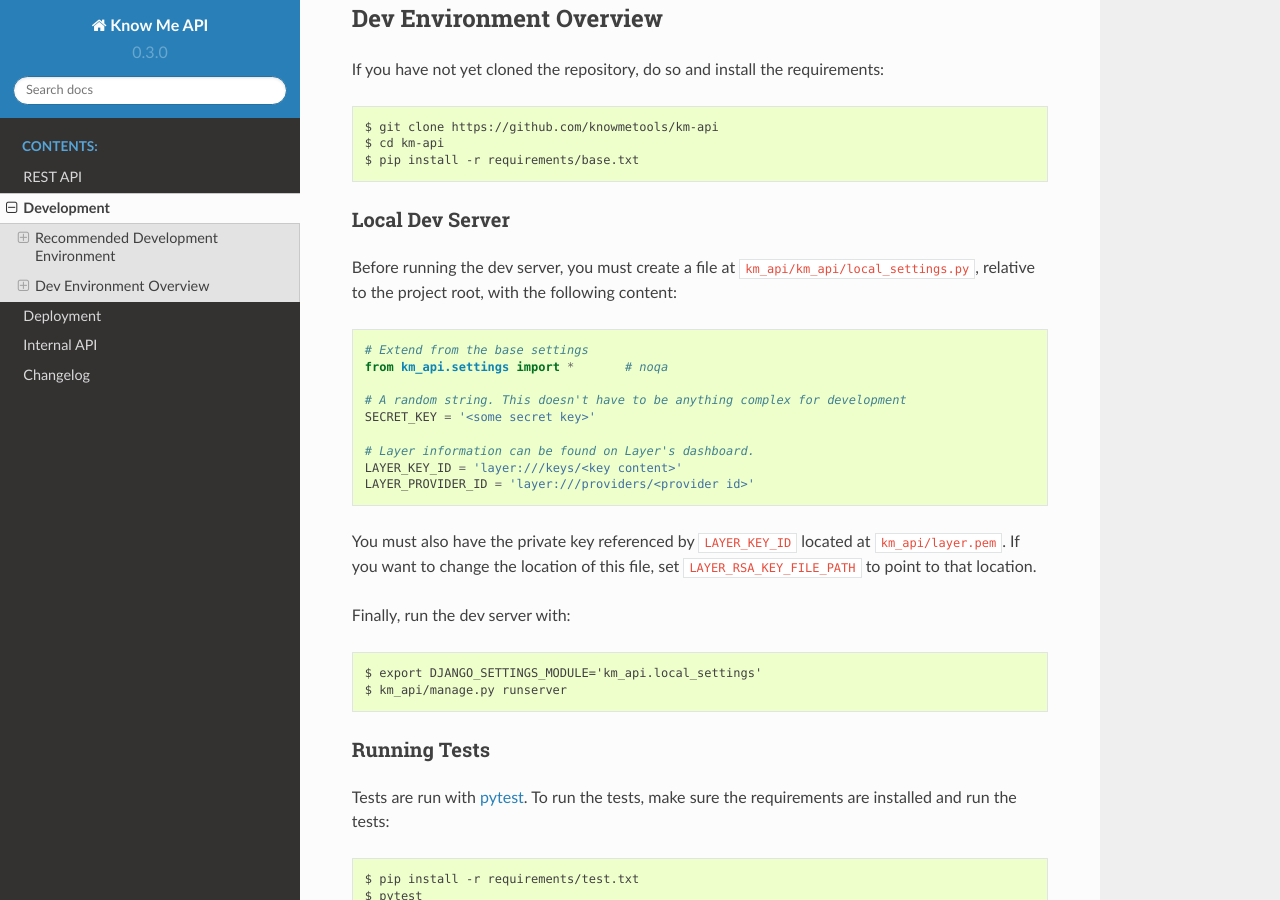
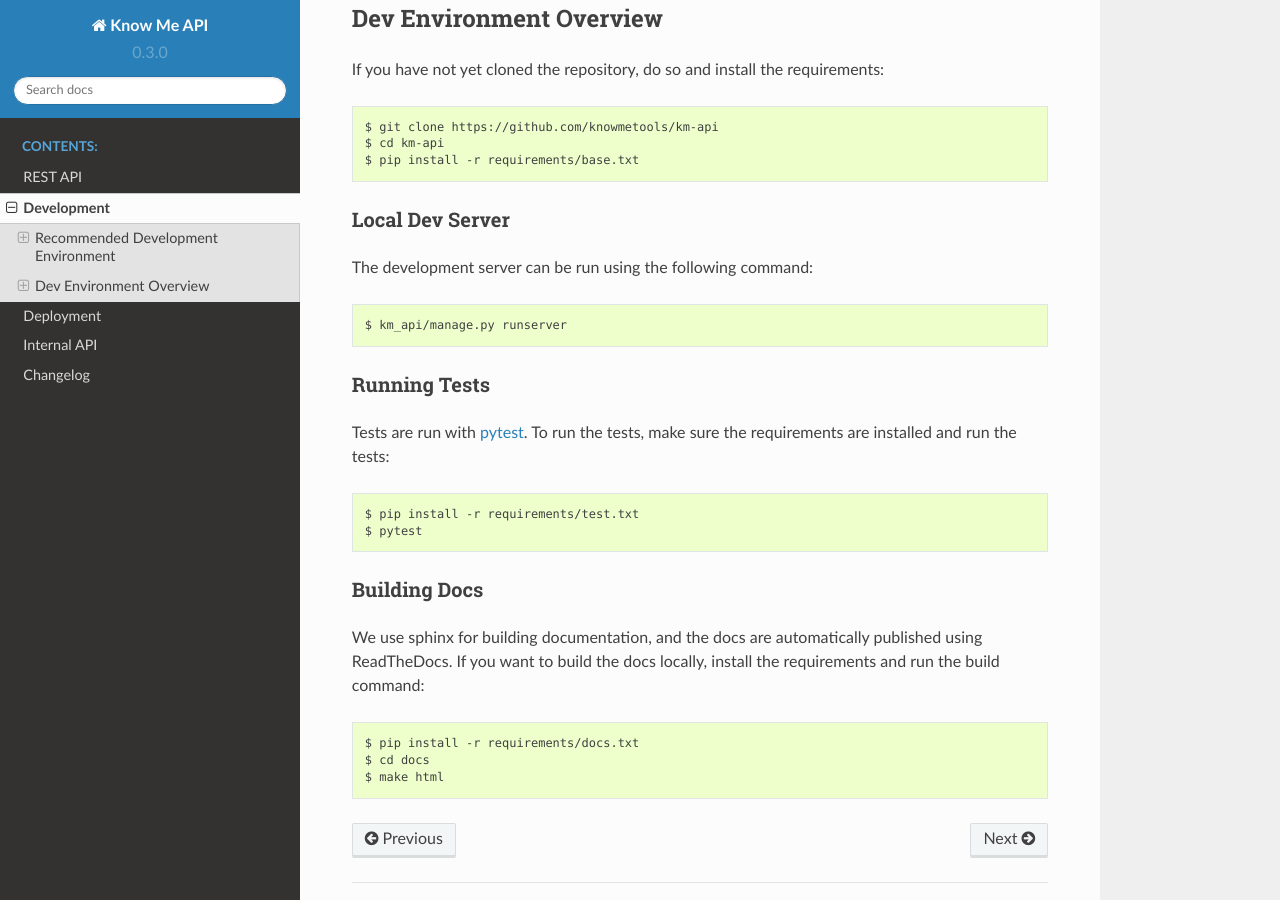
Before and after one commit to knowmetools/km-api, a Sphinx documentation site: the page built from docs/development.rst, in a window 1280 px wide and 900 px high, scrolled down 1867 px. Built offline with Sphinx 7.4.7 and the Read the Docs theme 2.0.0, drawn with Linux system fonts in a browser that asks for light colours.

Commit message:
Remove the need for a local settings file.
Closes #52

```diff
--- a/docs/changelog.rst
+++ b/docs/changelog.rst
@@ -13,6 +13,9 @@ Breaking Changes
 
 Features
   * :issue:`48`: Allow users to swap out their primary email address.
+
+Miscellaneous
+  * :issue:`52`: Developers are no longer required to have a local settings file.
 
 
 v0.3
--- a/docs/development.rst
+++ b/docs/development.rst
@@ -75,23 +75,8 @@ If you have not yet cloned the repository, do so and install the requirements::
 Local Dev Server
 ----------------
 
-Before running the dev server, you must create a file at ``km_api/km_api/local_settings.py``, relative to the project root, with the following content::
+The development server can be run using the following command::
 
-    # Extend from the base settings
-    from km_api.settings import *       # noqa
-
-    # A random string. This doesn't have to be anything complex for development
-    SECRET_KEY = '<some secret key>'
-
-    # Layer information can be found on Layer's dashboard.
-    LAYER_KEY_ID = 'layer:///keys/<key content>'
-    LAYER_PROVIDER_ID = 'layer:///providers/<provider id>'
-
-You must also have the private key referenced by ``LAYER_KEY_ID`` located at ``km_api/layer.pem``. If you want to change the location of this file, set ``LAYER_RSA_KEY_FILE_PATH`` to point to that location.
-
-Finally, run the dev server with::
-
-    $ export DJANGO_SETTINGS_MODULE='km_api.local_settings'
     $ km_api/manage.py runserver
 
 Running Tests
```
Also changed, not shown: 1 other file.
